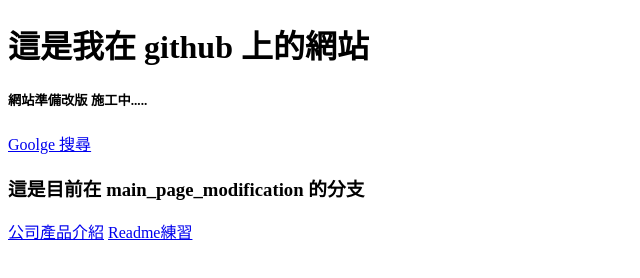
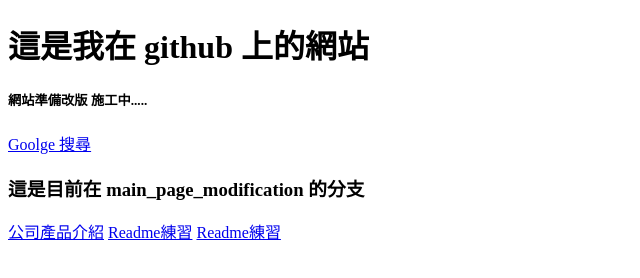
Before and after one commit to mike83106203/website, a plain HTML site: page index.html in a window 1280 px wide. Shown: the whole page, without its empty margins (0-640 px from the left). Drawn offline with Linux system fonts and the light colour scheme.

Commit message:
Update index.html
add readme column

```diff
--- a/index.html
+++ b/index.html
@@ -13,5 +13,6 @@
 
     <a href="prodct.html">公司產品介紹</a>
     <a href="Readme.html">Readme練習</a>
+    <a href="Readme.html">Readme練習</a>
 </body>
 </html>
```
